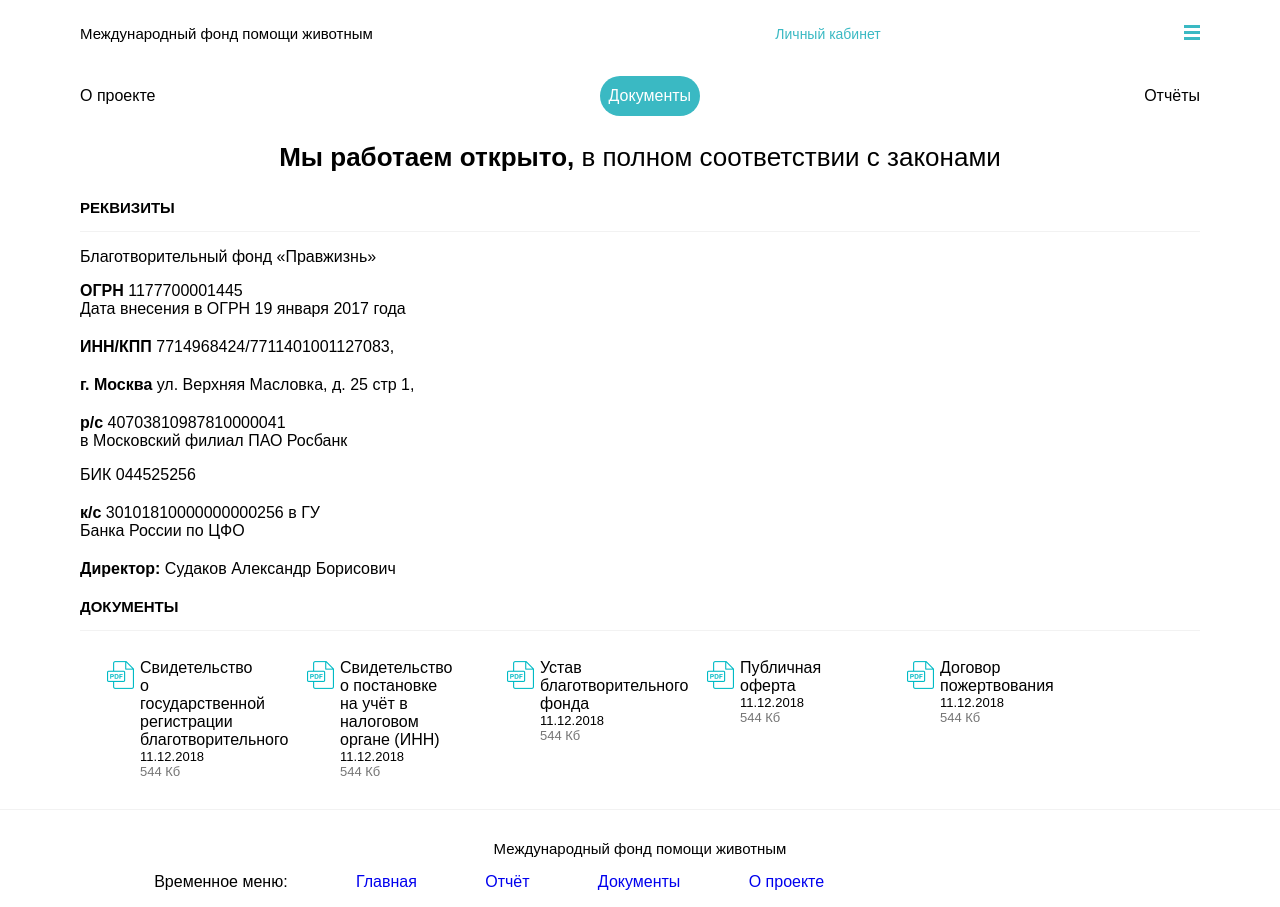
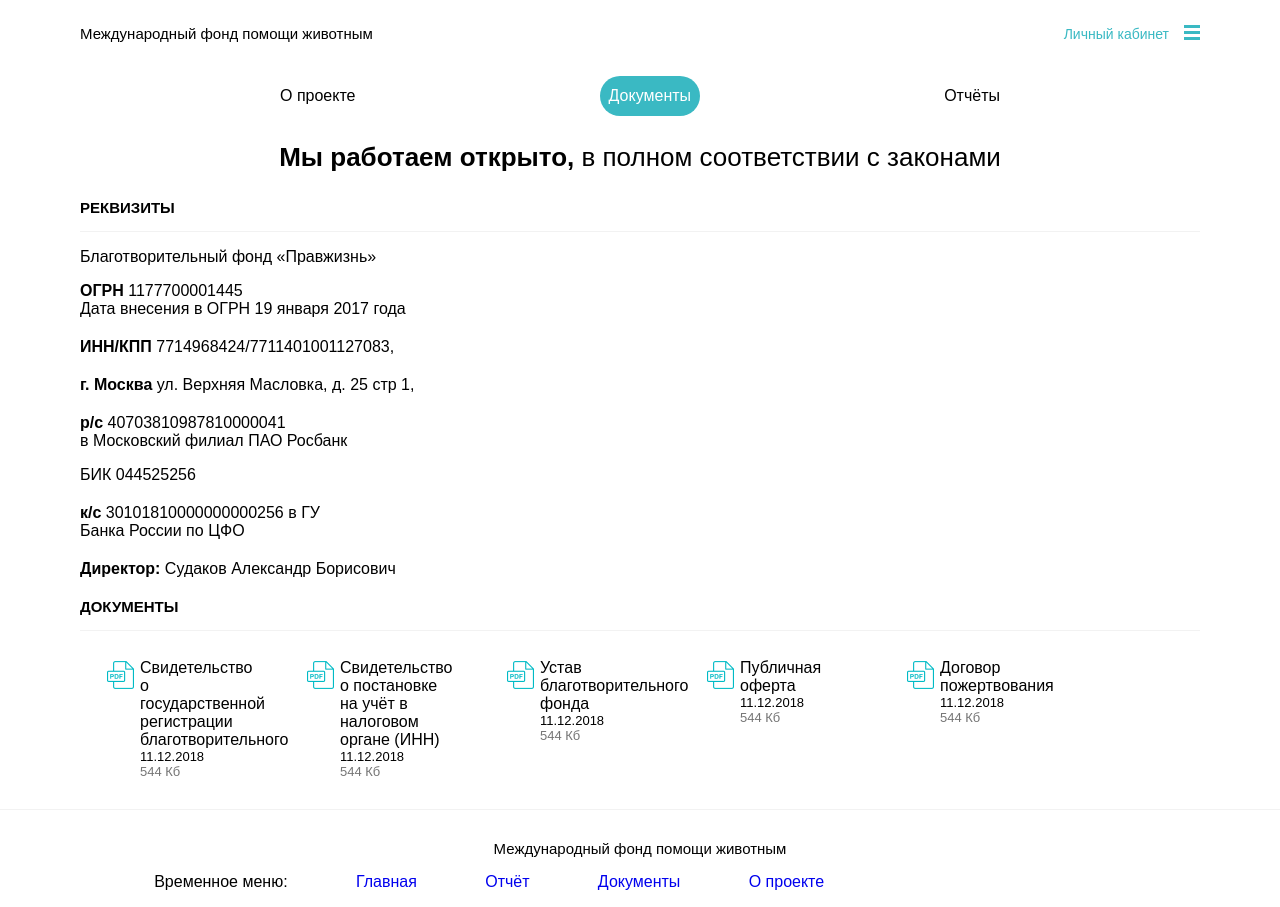
Before and after one commit to ws-morrison/pets, a website: page docs.html in a window 1280 px wide. Drawn offline with Linux system fonts and the light colour scheme.

Commit message:
grid fixes

```diff
--- a/docs.html
+++ b/docs.html
@@ -14,6 +14,7 @@
     <div class="contanier">
       <nav class="header-nav">
         <h1 class="page-header__title">Международный фонд помощи животным</h1>
+        <div class="header-nav__wrapper">
           <div class="header-login">
             <a href="#" class="link header-login__link">Личный кабинет</a>
           </div>
@@ -22,6 +23,7 @@
             <div class="burger-item"></div>
             <div class="burger-item"></div>
             <div class="burger-item"></div>
+          </div>
         </div>
       </nav>
 
--- a/source/sass/_b/header-login.scss
+++ b/source/sass/_b/header-login.scss
@@ -1,3 +1,4 @@
 .header-login__link {
   font-size: 14px;
+  margin-right: 15px;
 }
--- a/source/sass/_b/header-nav.scss
+++ b/source/sass/_b/header-nav.scss
@@ -7,6 +7,11 @@
   margin-bottom: 33px;
 }
 
+.header-nav__wrapper {
+  width: 50%;
+  display: flex;
+  justify-content: flex-end;
+}
 // .header-nav__list {
 //   width: 87.5%;
 //   margin: 0 auto;
--- a/source/sass/_b/nav-list.scss
+++ b/source/sass/_b/nav-list.scss
@@ -1,10 +1,10 @@
 .nav-list__wrapper {
-  width: 100%;
   display: flex;
   justify-content: space-between;
   align-items: center;
   flex-wrap: wrap;
 }
+
 .nav-list__text {
   font-size: 26px;
   text-align: center;
@@ -27,3 +27,15 @@
     color: rgb(255, 255, 255);
   }
 }
+
+@media (min-width: 768px) {
+  .nav-list__wrapper {
+    padding: 0 100px;
+  }
+}
+
+@media (min-width: 1024px) {
+  .nav-list__wrapper {
+    padding: 0 200px;
+  }
+}
```
Also changed, not shown: about-project.html (+2 -0 lines), report.html (+2 -0 lines), source/css/style.css. Lines whose indentation alone changed are shown as unchanged.
